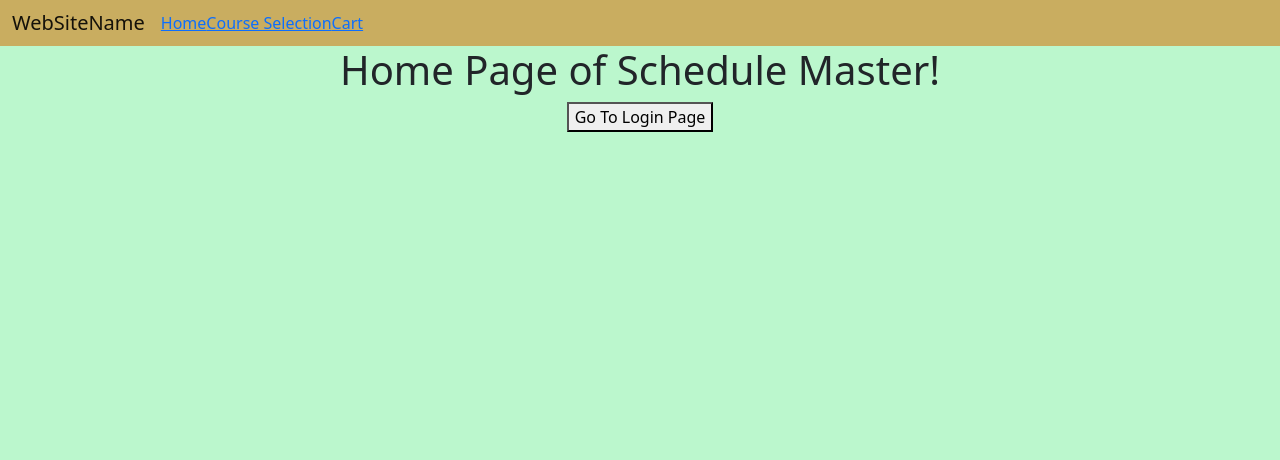
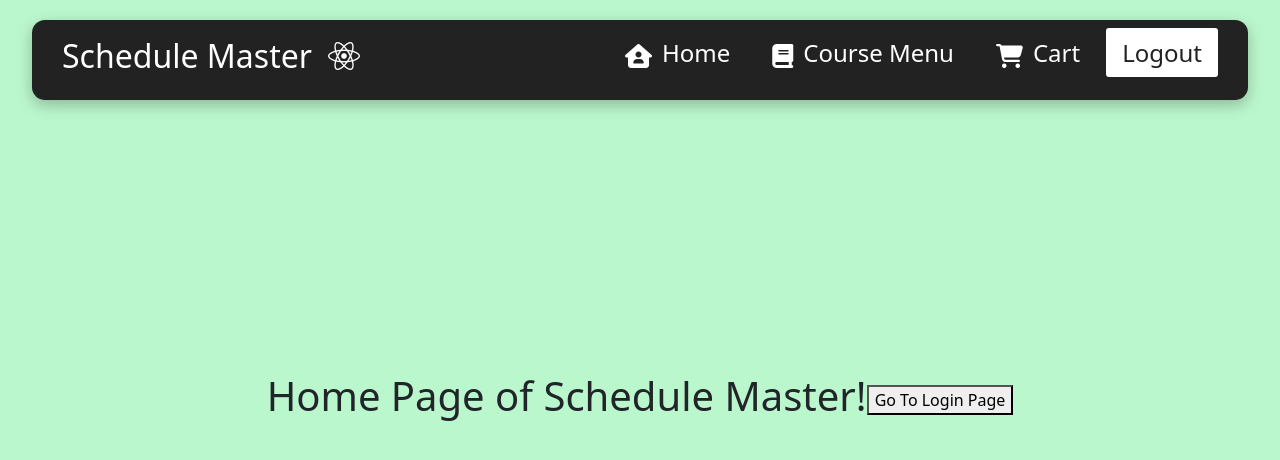
Before and after one commit to ChrisKantor/Schedule-Master, a React (Create React App) app in the folder Schedule Master/client/: page / in a window 1280 px wide. Shown: the top 460 px of the page. Built offline with nearby package versions, Linux system fonts and the light colour scheme.

Commit message:
Created navigation bar and added design pages

```diff
--- a/Schedule Master/client/public/index.html
+++ b/Schedule Master/client/public/index.html
@@ -25,6 +25,7 @@
       Learn how to configure a non-root public URL by running `npm run build`.
     -->
     <title>React App</title>
+    <link rel="stylesheet" href="https://cdnjs.cloudflare.com/ajax/libs/font-awesome/6.4.0/css/all.min.css" integrity="sha512-iecdLmaskl7CVkqkXNQ/ZH/XLlvWZOJyj7Yy7tcenmpD1ypASozpmT/E0iPtmFIB46ZmdtAc9eNBvH0H/ZpiBw==" crossorigin="anonymous" referrerpolicy="no-referrer" />
   </head>
   <body>
     <noscript>You need to enable JavaScript to run this app.</noscript>
--- a/Schedule Master/client/src/App.js
+++ b/Schedule Master/client/src/App.js
@@ -1,6 +1,7 @@
 import logo from './logo.svg';
 import './App.css';
 import { Route, Routes } from 'react-router-dom';
+import Navbar from "./components/Navbar";
 
 import Home from "./components/home";
 import Login from "./components/login";
@@ -11,8 +12,9 @@ function App() {
       <Routes>
       <Route path='/' element={<Home/>} />
       <Route path='/login' element={<Login/>} />
-      </Routes>
+  </Routes>
     </div>
+
   );
 }
 
--- /dev/null
+++ b/Schedule Master/client/src/components/HomeStyles.css
@@ -0,0 +1,27 @@
+.home{
+    width: 100%;
+    height: 100vh;
+    background: rgba(120, 239, 156, 0.5);
+    display: flex;
+    align-items: center;
+    justify-content: center;
+    /*background: linear-gradient(
+        90deg,
+        rgba(120, 239, 156, 1) 0%,
+        rgb(95, 245, 140) 94%
+    );*/
+
+    /*position:fixed;
+    padding:0;
+    margin:0;
+
+    top:0;
+    left:0;
+    width: 100%;
+    height: 100%;
+    background:rgba(120, 239, 156, 0.5);
+
+    align-items: center;
+    display: flex;
+    flex-direction: column;*/
+}
--- /dev/null
+++ b/Schedule Master/client/src/components/MenuData.js
@@ -0,0 +1,25 @@
+export const MenuData = [
+    {
+        title: "Home",
+        url:"#",
+        cName:"nav-links",
+        icon:"fa-solid fa-house-user"
+    },
+    {
+        title: "Course Menu",
+        url:"#",
+        cName:"nav-links",
+        icon:"fa-solid fa-book"
+    },
+    {
+        title: "Cart",
+        url:"#",
+        cName:"nav-links",
+        icon:"fa-solid fa-cart-shopping"
+    },
+    {
+        title: "Logout",
+        url:"/login",
+        cName:"nav-links-logout"
+    },
+];
--- /dev/null
+++ b/Schedule Master/client/src/components/Navbar.js
@@ -0,0 +1,34 @@
+import { Component} from "react";
+import {MenuData} from "./MenuData";
+import "./NavbarStyles.css";
+
+class Navbar extends Component
+{
+    render()
+    {
+        return(
+            <nav className = "NavbarItems">
+                <h2 className="logo">
+                    Schedule Master
+                    <i className = "fab fa-react"></i>
+                </h2>
+                <ul className="navmenu">
+                    {MenuData.map((item, index)=>{
+                        return(
+                            <li key={index}>
+                                <a href={item.url}
+                                className={item.cName}>
+                                    <i className = {item.icon}></i>
+                                    {item.title}
+                                </a>
+                            </li>
+                        )
+                    })}
+
+                </ul>
+            </nav>
+        );
+    }
+}
+
+export default Navbar;
--- /dev/null
+++ b/Schedule Master/client/src/components/NavbarStyles.css
@@ -0,0 +1,91 @@
+.NavbarItems{
+    display: flex;
+    justify-content: space-between;
+    justify-items: center;
+    align-items: center;
+    font-size: 1.5rem;
+    padding: 0 30px;
+    background-color: #222;
+    box-shadow: 0 5px 15px rgba(0, 0, 0, 0.25);
+    width: 95%;
+    height: 80px;
+    border-radius: 13px;
+    position: absolute;
+    top: 20px;
+    left: 50%;
+    transform: translate(-50%);
+    vertical-align: middle;
+}
+
+.logo{
+    color: #fff;
+    justify-self: start;
+    cursor: pointer;
+    vertical-align: middle;
+}
+
+.fa-react{
+    margin-left: 1rem;
+    font-size: 2rem;
+}
+
+.navmenu{
+    display: grid;
+    grid-template-columns: repeat(4, auto);
+    grid-gap: 10px;
+    list-style: none;
+    /*align-items: center;
+    text-align: center;
+    justify-content:end;
+    vertical-align: middle;
+    justify-items: center;*/
+    justify-content: space-evenly;
+    justify-items: center;
+    align-content: space-evenly;
+    align-items: center;
+    vertical-align: middle;
+}
+
+.nav-links{
+    text-decoration: none;
+    color: #fff;
+    padding: 0.7rem 1rem;
+    white-space:nowrap;
+    vertical-align: middle;
+}
+
+.nav-links i{
+    padding-right: 10px;
+    justify-content: space-evenly;
+    justify-items: center;
+    align-content: space-evenly;
+    align-items: center;
+    vertical-align: middle;
+}
+
+.nav-links:hover{
+    background: rgb(80, 80, 238);
+    border-radius: 4px;
+    transition: all 0.2s ease-in-out;
+    color: #fff;
+    vertical-align: middle;
+}
+
+.nav-links-logout{
+    padding: 0.5rem 1rem;
+    background-color: #fff;
+    border-radius: 3px;
+    font-size: 1.1 rem;
+    font-weight: 500;
+    color:#222;
+    text-decoration: none;
+    vertical-align: middle;
+}
+
+.nav-links-logout:hover{
+    color: rgb(0, 0, 0);
+    background: rgb(255, 0, 0);
+    transition: all 0.2s ease-in-out;
+    border-radius: 4px;
+    vertical-align: middle;
+}
--- a/Schedule Master/client/src/components/home.jsx
+++ b/Schedule Master/client/src/components/home.jsx
@@ -1,10 +1,17 @@
+import "./HomeStyles.css";
+import "./Navbar"
+import Navbar from "./Navbar";
+
 function Home() {
     return (
-        <div className="page">
-            <nav className="navbar navbar-expand-lg" style={{width: "100%", backgroundColor: "#c9ad60"}}>
+        <div className="home">
+            <Navbar>
+            </Navbar>
+
+            {/*<nav className="navbar navbar-expand-lg" style={{width: "100%", backgroundColor: "#c9ad60"}}>
                 <div className="container-fluid">
                     <div className="navbar-header">
-                        <a className="navbar-brand" href="/">WebSiteName</a>
+                        <a className="navbar-brand" href="/">Schedule Master</a>
                     </div>
                     <ul className="nav navbar-nav me-auto mb-2 mb-lg-0">
                         <li className="active"><a href="/">Home</a></li>
@@ -12,7 +19,8 @@ function Home() {
                         <li><a href="/cart">Cart</a></li>
                     </ul>
                 </div>
-            </nav>
+    </nav> */}
+
 
             <h1>Home Page of Schedule Master!</h1>
 
```
